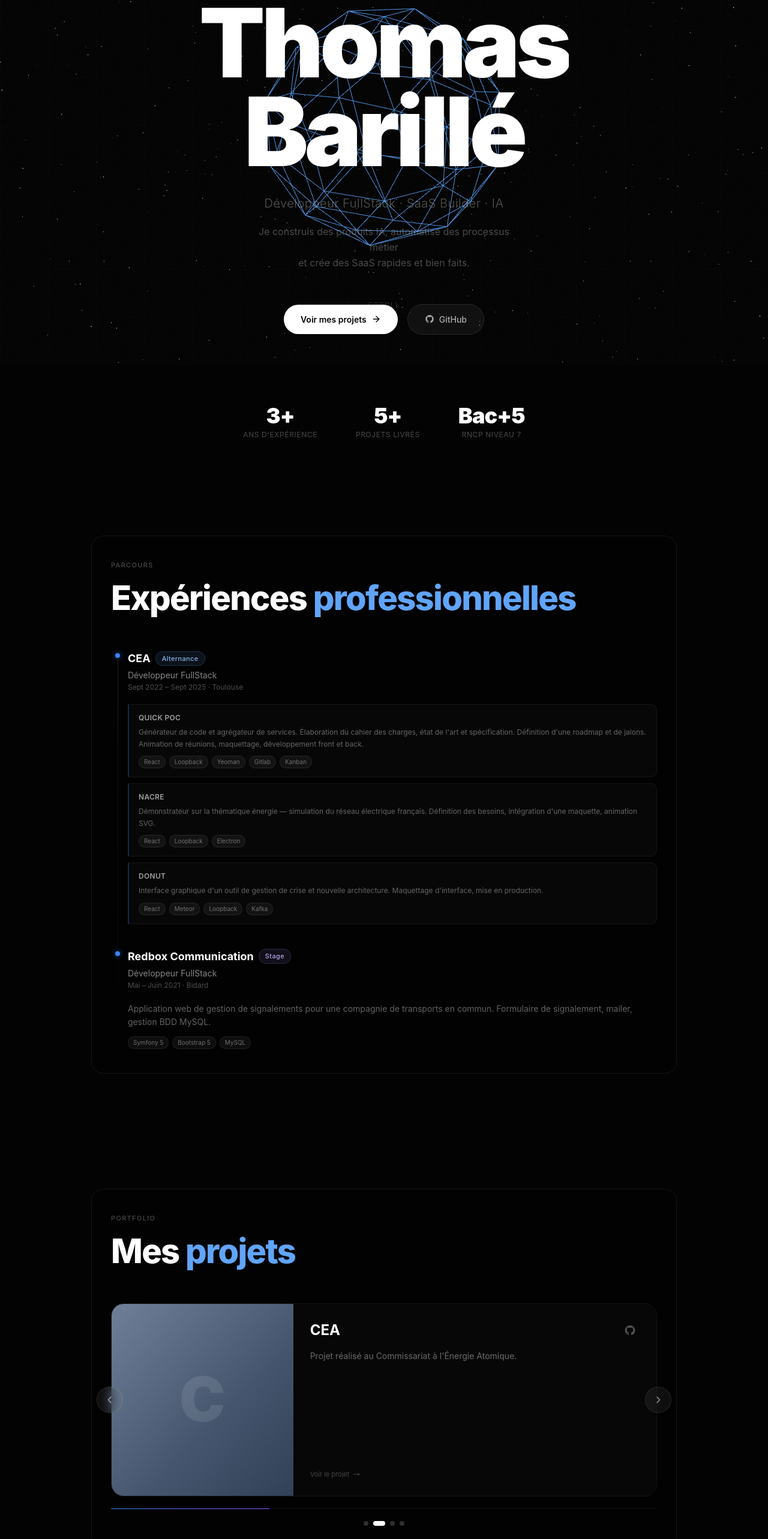
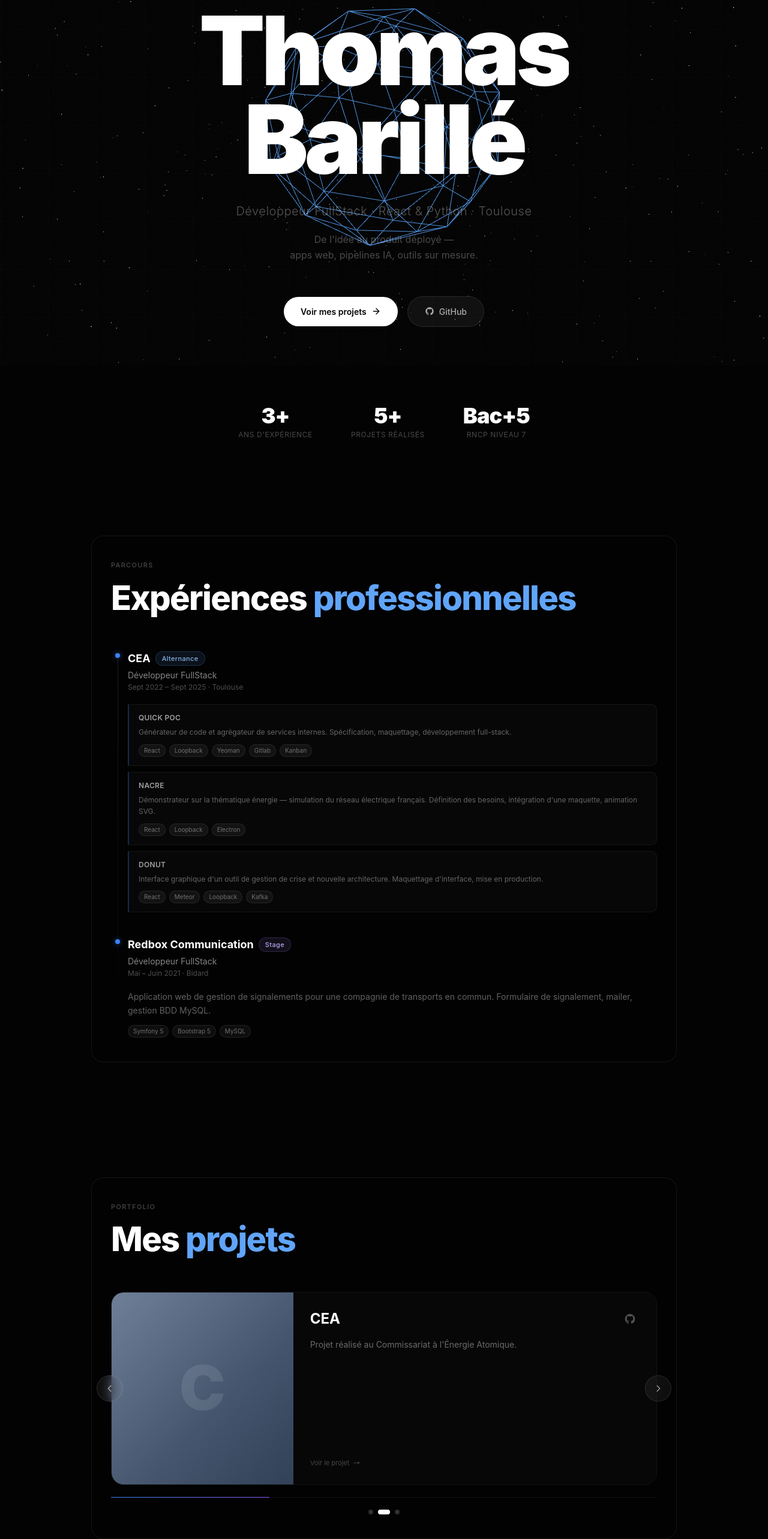
Before and after one commit to thomasBarille-ab/portfolio, a React (Vite) app: page / in a window 1280 px wide. Shown: the part 191-2757 px from the top of the page at 60% size. Built offline with nearby package versions, Linux system fonts and the light colour scheme.

Commit message:
change typo

```diff
--- a/src/App.tsx
+++ b/src/App.tsx
@@ -173,7 +173,7 @@ function App() {
             animate={{ opacity: 1 }}
             transition={{ delay: 0.6, duration: 0.8 }}
           >
-            Développeur FullStack · SaaS Builder · IA
+            Développeur FullStack · React & Python · Toulouse
           </motion.p>
 
           {/* Description */}
@@ -184,9 +184,9 @@ function App() {
             animate={{ opacity: 1 }}
             transition={{ delay: 0.7, duration: 0.8 }}
           >
-            Je construis des produits IA, automatise des processus métier{" "}
+            De l'idée au produit déployé —{" "}
             <br className="hidden sm:block" />
-            et crée des SaaS rapides et bien faits.
+            apps web, pipelines IA, outils sur mesure.
           </motion.p>
 
           {/* CTAs */}
@@ -242,7 +242,7 @@ function App() {
         <div ref={statsRef} className="flex justify-center items-center gap-8 sm:gap-16 py-16">
           {[
             { n: "3+",    l: "ans d'expérience" },
-            { n: "5+",    l: "projets livrés" },
+            { n: "5+",    l: "projets réalisés" },
             { n: "Bac+5", l: "RNCP niveau 7" },
           ].map((s, i) => (
             <motion.div
--- a/src/data/experiences.ts
+++ b/src/data/experiences.ts
@@ -34,7 +34,7 @@ export const experiences: Experience[] = [
       {
         name: "Quick POC",
         description:
-          "Générateur de code et agrégateur de services. Élaboration du cahier des charges, état de l'art et spécification. Définition d'une roadmap et de jalons. Animation de réunions, maquettage, développement front et back.",
+          "Générateur de code et agrégateur de services internes. Spécification, maquettage, développement full-stack.",
         tech: ["React", "Loopback", "Yeoman", "Gitlab", "Kanban"],
       },
       {
--- a/src/data/projects.ts
+++ b/src/data/projects.ts
@@ -25,14 +25,6 @@ export const projects: Project[] = [
     gradient: "from-slate-500 to-slate-700",
   },
   {
-    title: "Roast My GitHub",
-    description: "Entre ton pseudo GitHub et reçois un roast sans pitié de ton profil de développeur.",
-    tags: ["Next.js", "Claude API", "Vercel"],
-    url: "https://roast-my-github-snowy.vercel.app/",
-    github: "https://github.com/thomasBarille-ab/roastmygithub",
-    gradient: "from-red-500 to-rose-700",
-  },
-  {
     title: "Sports Predictor",
     description: "Pipeline ML de prédiction des matchs Ligue 1 et NBA. XGBoost + calibration isotonique + dashboard Next.js.",
     tags: ["Python", "XGBoost", "Next.js"],
```
